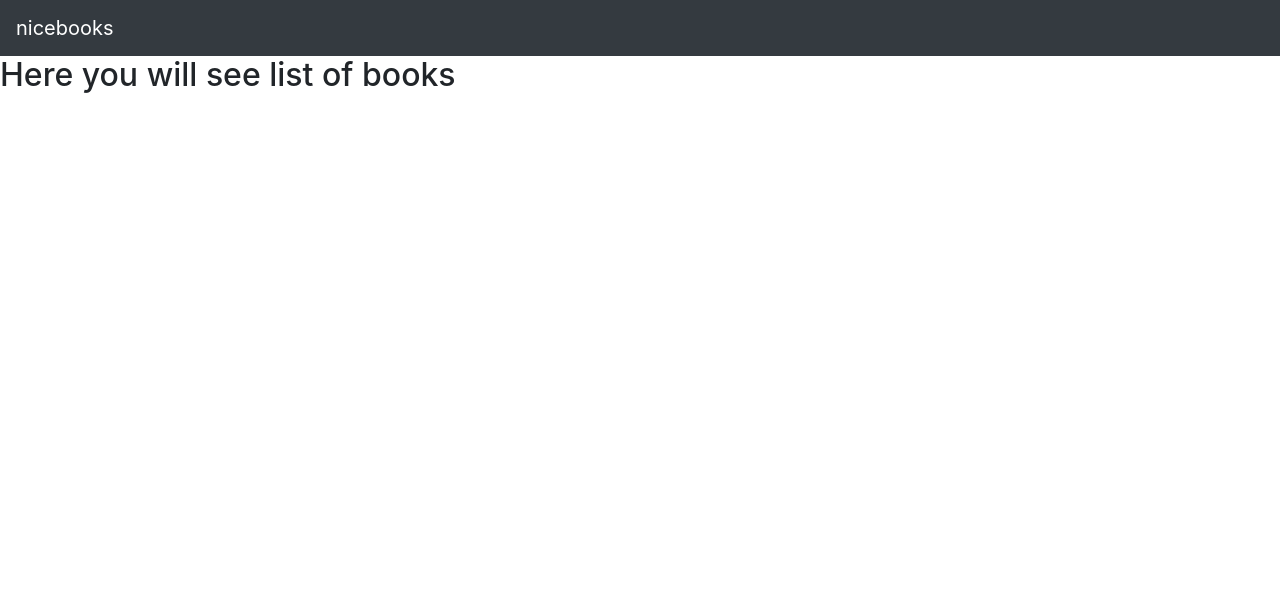
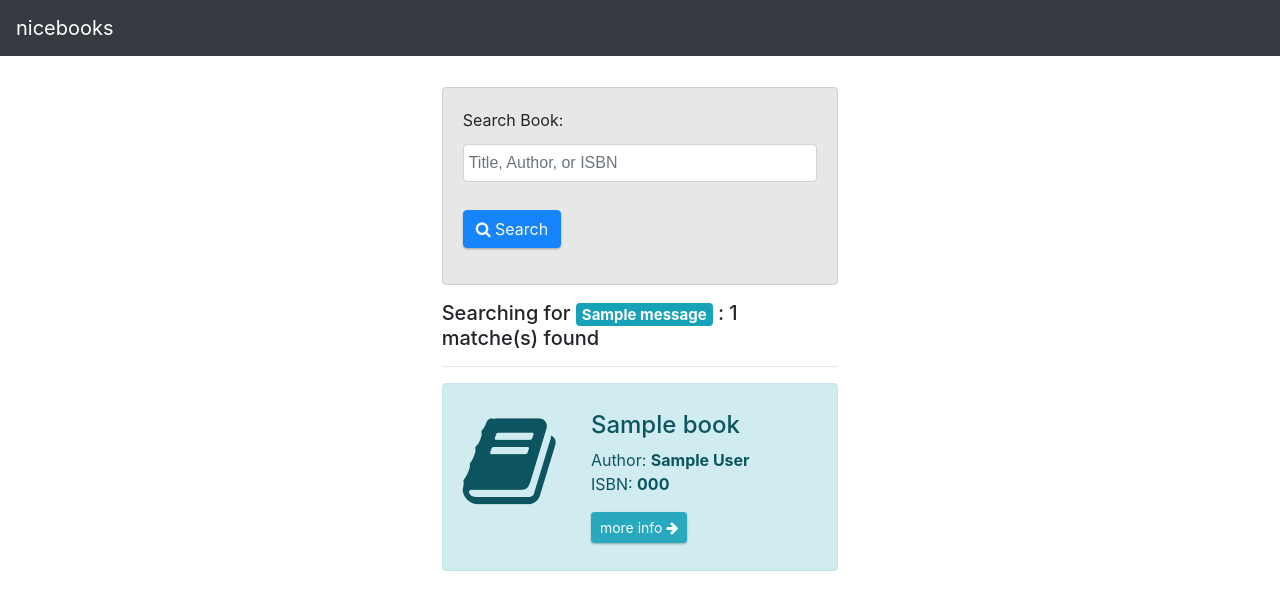
Before and after one commit to ricjumalon/nicebooks, a Flask app: template templates/books.html in a window 1280 px wide. Shown: the top 610 px of the page. Run offline with Flask 2, Linux system fonts and the light colour scheme; the template is opened without the code that fills it: most values are stand-ins (such as "Sample title", 1, 10 or a date in 2020); one stand-in notice (Sample message) is shown; some libraries are stand-ins or nearby versions.

Commit message:
Second Commit

```diff
--- a/application.py
+++ b/application.py
@@ -1,10 +1,12 @@
 import os
 import hashlib
+import json
 
-from flask import Flask, session, render_template, request, url_for, redirect
+from flask import Flask, session, render_template, request, url_for, redirect, flash
 from flask_session import Session
 from sqlalchemy import create_engine
 from sqlalchemy.orm import scoped_session, sessionmaker
+from pip._vendor import requests
 
 app = Flask(__name__)
 
@@ -24,10 +26,9 @@ db = scoped_session(sessionmaker(bind=engine))
 @app.route("/", methods=['POST','GET'])
 def login():
 
-    #check if the user is already logged-in
+    #redirect to home if user is already logged-in
     if session.get('logged_in') == True:
-        #display books page
-        return redirect(url_for('books'))
+        return redirect(url_for('home'))
 
     #message to be display after login
     result_msg = None
@@ -61,7 +62,8 @@ def login():
             #set sessions data
             session['logged_in'] = True
             session['username'] = user.username
-            return render_template('index.html', result_msg = session['username'])
+            session['user_id'] = user.id
+            return redirect(url_for('home'))
 
     else:
         #else display login page
@@ -70,10 +72,10 @@ def login():
 
 @app.route("/register", methods=['POST','GET'])
 def register():
-    #check session if user is already logged-in
+
+    #redirect to home if user is already logged-in
     if session.get('logged_in') == True:
-        #display books page
-        return redirect(url_for('books'))
+        return redirect(url_for('home'))
 
     #message to be display after registration
     result_msg = None
@@ -117,12 +119,73 @@ def register():
     else:
         return render_template('register.html', result_msg = result_msg)
 
-@app.route("/books")
-def books():
+@app.route("/home", methods=['POST','GET'])
+def home():
 
-    #check session if user is already logged-in
+    #redirect to login page if user is not logged-in
     if session.get('logged_in') is None:
-        #display books page
         return redirect(url_for('login'))
+
+    #get username session
     user = session.get('username')
-    return render_template('books.html', user = user)
+
+    #check if the search form is submitted
+    if request.method == 'POST':
+
+        search_text = request.form.get("book_search")
+
+        books = db.execute("SELECT id, title, author, isbn FROM books WHERE title ILIKE :search_text OR author ILIKE :search_text OR isbn ILIKE :search_text",{"search_text": f"%{search_text}%"}).fetchall()
+        if books is None:
+            flash("Book not found!")
+            return render_template('books.html')
+
+        else:
+            flash(search_text)
+            return render_template('books.html', books=books)
+
+    return render_template('home.html')
+
+@app.route("/books/book_info/<int:book_id>")
+def book_info(book_id):
+
+    #redirect to login page if user is not logged-in
+    if session.get('logged_in') is None:
+        return redirect(url_for('login'))
+
+    #Make sure book exist
+    book = db.execute("SELECT * FROM books WHERE id = :id",{"id": book_id}).fetchone()
+    if book is None:
+        result_msg = "Sorry, we can't find the book you're looking for!"
+        return render_template("book.html", result_msg = result_msg)
+
+    else:
+        #try to request data from goodreads api if available or connected to the internet
+        try:
+            #get book review data from goodreads api via json using the isbn
+            res = requests.get("https://www.goodreads.com/book/review_counts.json", params={"key": "zGsh7G5dOXmEP6NOfvGGA", "isbns": book.isbn}).json()
+            data = json.dumps(res)
+            data = json.loads(data)
+
+            #get rating count and average from the jsondata
+            r_count = data['books'][0]['work_ratings_count']
+            r_ave = data['books'][0]['average_rating']
+            return render_template('book.html', book = book, r_count = r_count, r_ave= r_ave)
+        except:
+            return render_template('book.html', book = book)
+
+    return redirect(url_for('home'))
+
+
+#@app.route("/add_review", methods=['POST','GET'])
+#def add_review():
+
+    #if request.method == 'POST':
+
+
+
+@app.route("/logout")
+def logout():
+
+    #clear sessions
+    session.clear()
+    return redirect(url_for('login'))
--- a/templates/books.html
+++ b/templates/books.html
@@ -1,5 +1,16 @@
-{% extends "layout.html" %} {% block body %} {% if user %}
-<h1>Welcome {{ user }}</h1>
-{% endif %}
-<h2>Here you will see list of books</h2>
-{% endblock %}
+{% extends "home.html" %}{% block content %} {% for message in get_flashed_messages() %}
+<h5 class="mt-3">Searching for <span class='badge badge-info'>{{ message }}</span> : {{ books|length }} matche(s) found</h5>
+<hr> {% endfor %} {% for book in books %}
+<div class="alert alert-info" role="alert">
+    <div class="row">
+        <div class="col-md-4 col-sm-4">
+            <i class="fa fa-book" style="font-size:100px;margin:auto;"></i>
+        </div>
+        <div class="col-md-8 col-sm-6">
+            <h4>{{ book.title }}</h4>
+            <p>Author: <strong>{{ book.author }}</strong><br>ISBN: <strong>{{ book.isbn }}</strong></p>
+            <a href="{{ url_for('book_info', book_id=book.id)}}" class="btn btn-info btn-sm">more info <i class="fa fa-arrow-right"></i></a>
+        </div>
+    </div>
+</div>
+{% endfor %} {% endblock %}
--- /dev/null
+++ b/templates/home.html
@@ -0,0 +1,18 @@
+{% extends "layout.html" %} {% block body %}
+<div class="row justify-content-md-center">
+    <div class="col-lg-4 col-md-6 col-sm-10">
+        <div class="card mt-3" style="background-color:rgb(231, 231, 231); border-color:rgb(207, 207, 207);">
+            <div class="card-body">
+                <form class="form" action="{{url_for('home')}}" method="POST">
+                    <div class="form-group">
+                        <label for="">Search Book:</label>
+                        <input type="text" name="book_search" id="" class="form-control mt-1" placeholder="Title, Author, or ISBN" aria-describedby="helpId">
+                        <button type="submit" class="btn btn-primary mt-3"> <i class="fa fa-search"></i> Search</button>
+                    </div>
+                </form>
+            </div>
+        </div>
+        {% block content %} {% endblock %}
+    </div>
+</div>
+{% endblock %}
--- a/templates/index.html
+++ b/templates/index.html
@@ -10,7 +10,7 @@
                     <label for=" ">Username:</label><br>
                     <input type="text" class="form-control" name="username" required>
                     <label class="mt-3">Password</label><br>
-                    <input type="password" class="form-control" name="password">
+                    <input type="password" class="form-control" name="password" required>
                     <button type="submit" class="btn-primary form-control mt-3">Login</button>
                     <div class="alert alert-light mt-3 text-center" role="alert">
                         New to nicebooks? <a href="{{url_for('register')}}" class="alert-link">Create an account</a>
--- a/templates/layout.html
+++ b/templates/layout.html
@@ -6,14 +6,32 @@
     <meta name="viewport" content="width=device-width, initial-scale=1.0">
     <meta http-equiv="X-UA-Compatible" content="ie=edge">
     <title>nicebooks</title>
+    <link rel="stylesheet" href="{{ url_for('static', filename='mystyle.css')}}">
     <link rel="stylesheet" href="https://stackpath.bootstrapcdn.com/bootstrap/4.1.1/css/bootstrap.min.css" integrity="sha384-WskhaSGFgHYWDcbwN70/dfYBj47jz9qbsMId/iRN3ewGhXQFZCSftd1LZCfmhktB" crossorigin="anonymous">
+    <link rel="stylesheet" href="https://cdnjs.cloudflare.com/ajax/libs/font-awesome/4.7.0/css/font-awesome.min.css">
+    <style>
+        i.fa-star:before {
+            color: gold;
+        }
+    </style>
 </head>
 
 <body>
-    <div class="container-fullwidth">
-        <nav class="navbar sticky-top navbar-expand-lg navbar-dark bg-dark">
-            <a class="navbar-brand" href="#">nicebooks</a>
-        </nav>
+
+    <nav class="navbar sticky-top navbar-expand-lg navbar-dark bg-dark">
+        <a class="navbar-brand" href="#">nicebooks</a> {% if session['username'] %}
+        <a class="nav-link" href="{{url_for('home')}}">Home</a>
+        <ul class="navbar-nav ml-auto">
+            <li class="nav-item">
+                <a class="nav-link disabled" href="#" data-target="#myModal" data-toggle="modal">Hi {{ session['username'] }}</a>
+            </li>
+            <li class="nav-item">
+                <a class="nav-link" href="{{url_for('logout')}}">Logout</a>
+            </li>
+        </ul>
+        {% endif %}
+    </nav>
+    <div class="container-fluid">
         {% block body %}{% endblock %}
     </div>
 
--- a/templates/reg-error.html
+++ /dev/null
@@ -1,3 +0,0 @@
-{% extends "register.html" %} {% block content %}
-<p>This username is already taken! Try to use another username</p>
-{% endblock %}
--- a/templates/reg-success.html
+++ /dev/null
@@ -1,3 +0,0 @@
-{% extends "register.html" %} {% block content %}
-<p>Account created successfuly! <a href="{{url_for('login')}}">Login</a> now</p>
-{% endblock %}
```
Also changed, not shown: goodreadsapi.py (added, +14 -0 lines), templates/book.html (added, +53 -0 lines), nicebooks.sql (added), 1 other file.
